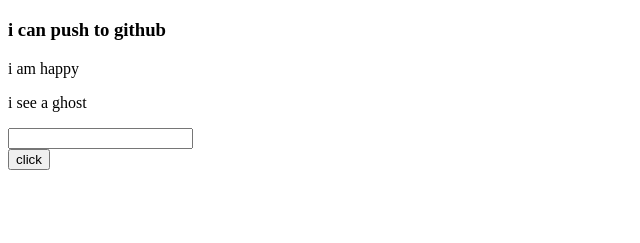
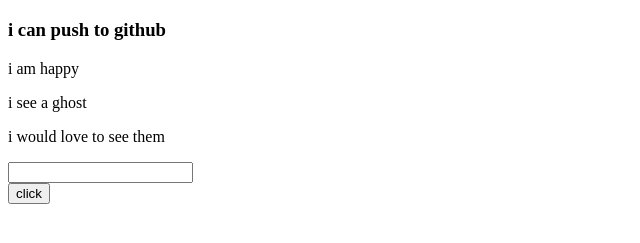
Before and after one commit to Mehedi966/My-First-Website, a plain HTML site: page index.html in a window 1280 px wide. Shown: the part 61-304 px from the top of the page, without its empty margins (0-640 px from the left). Drawn offline with Linux system fonts and the light colour scheme.

Commit message:
text changes

```diff
--- a/index.html
+++ b/index.html
@@ -10,6 +10,7 @@
    <h3>i can push to github</h3>
    <p>i am happy</p>
    <p>i see a ghost</p>
+   <p>i would love to see them</p>
    <input type="text">
    <br>
    <button>click</button>
```
